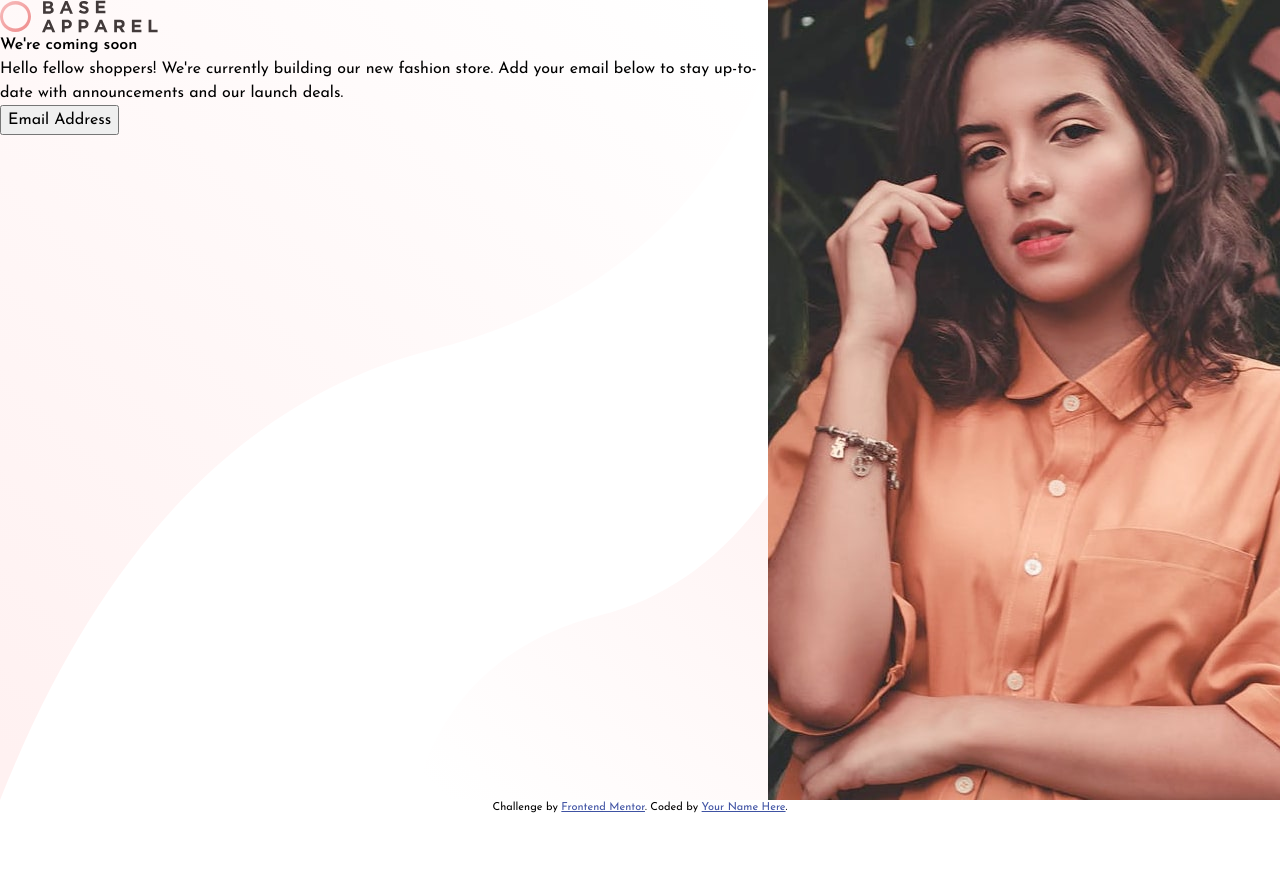
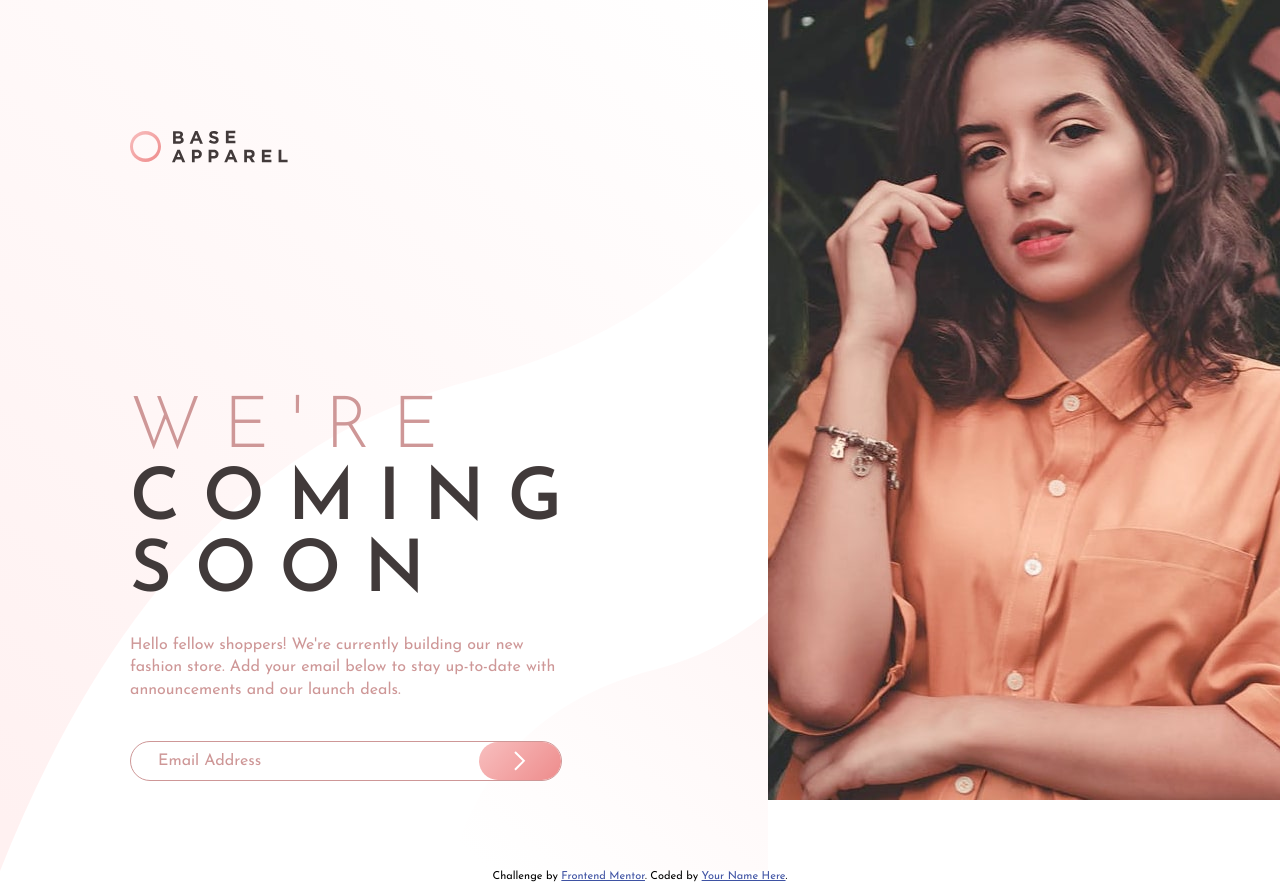
Before and after one commit to MuminaA/Base-apparel, a plain HTML site: page index.html in a window 1280 px wide. Before the commit the page ends 817 px from the top, so only its background shows below. Drawn offline with Linux system fonts and the light colour scheme.

Commit message:
button designed

```diff
--- a/index.html
+++ b/index.html
@@ -31,21 +31,24 @@
         <div class="logo-brand">
           <img src="images/logo.svg" />
         </div>
-        <div class="tag">
+        <div>
           <h4>
-            <span id="different-text" class="line-break">We're</span>
-            <span class="line-break">coming</span> soon
+            <span id="different-text" class="line-break">W E ' R E</span>
+            <span class="line-break">C O M I N G</span> S O O N
           </h4>
-          <p>
-            Hello fellow shoppers! We're currently building
-            <span class="line-break">our</span> new fashion store. Add your
+          <p class="tag">
+            Hello fellow shoppers! We're currently building our
+            <span class="line-break">new</span> fashion store. Add your
             email below to stay up-to-date
             <span class="line-break">with</span> announcements and our launch
             deals.
           </p>
         </div>
         <div class="email-address">
-          <button>Email Address</button>
+          <form>
+            <input type=text placeholder="Email Address"><button><img src="/images/icon-arrow.svg"></button>
+          </form>
+
         </div>
       </div>
       <div class="hero-image">
--- a/styles.css
+++ b/styles.css
@@ -22,7 +22,6 @@ html, body {
 }
 
 body {
-  line-height: 1.5;
   -webkit-font-smoothing: antialiased;
   font-size: 16px;
   font-family: 'Josefin Sans', sans-serif;
@@ -50,6 +49,10 @@ input, button {
   background-repeat: no-repeat;
   background-size: cover;
   width: 60%;
+  display: flex;
+  flex-direction: column;
+  justify-content: center;
+  padding: 130px;
 }
 
 .hero-image {
@@ -59,3 +62,72 @@ input, button {
   width: 40%;
   height: 100vh;
 }
+
+.logo-brand {
+  padding-bottom: 230px;
+}
+
+h4 {
+  font-size: 4.5em;
+  line-height: 1;
+  padding-bottom: 25px;
+  color: var(--Dark-Grayish-Red);
+}
+
+.tag {
+  line-height: 1.4;
+  color: var(--Desaturated-Red);
+  padding-bottom: 40px;
+}
+
+#different-text {
+  color: var(--Desaturated-Red);
+  font-weight: 300;
+}
+
+.line-break::after {
+  content: '\A';
+  white-space: pre;
+}
+
+input {
+  /*border-color: var(--Desaturated-Red);
+  padding: 10px;
+  padding-right: 19em;
+  border-radius: 20px;
+  padding-left: 1.5em;*/
+  flex-grow: 2;
+  border:none;
+}
+
+form {
+  display: flex;
+  flex-direction: row;
+  border: 1px solid var(--Desaturated-Red);
+  padding: 10px;
+  padding-left: 25px;
+  border-radius: 20px;
+  width: 27em;
+  margin: 0;
+  position: absolute;
+}
+
+input:focus {
+  outline: none;
+}
+
+button {
+  border: 0 solid;
+  background: linear-gradient(135deg,hsl(0, 80%, 86%), hsl(0, 74%, 74%));
+  color:white;
+  padding: 5px 35px;
+  position: absolute;
+  top: 0;
+  bottom: 0;
+  right: 0;
+  border-radius: 20px;
+}
+
+::placeholder {
+  color: var(--Desaturated-Red)
+}
```
